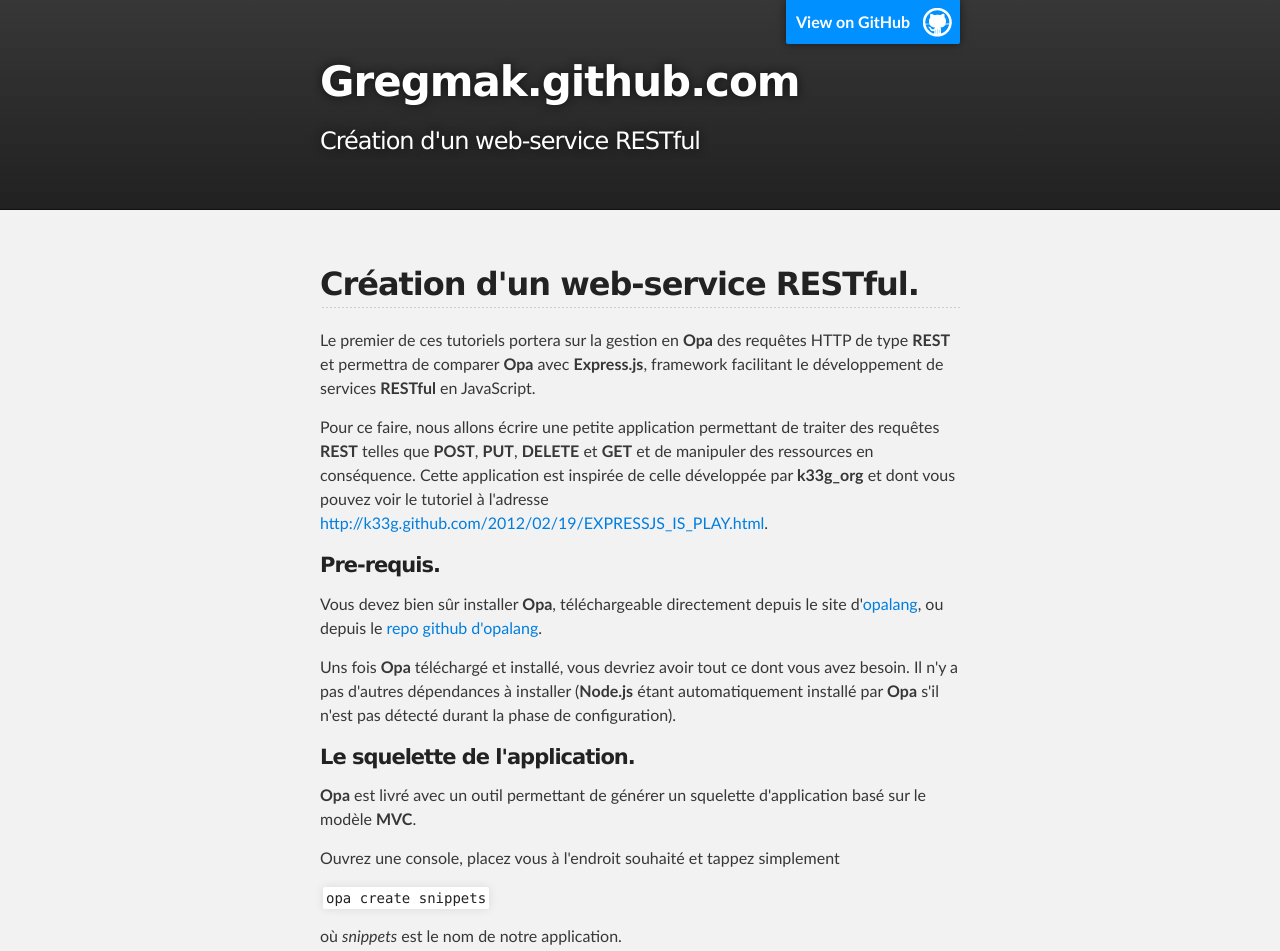
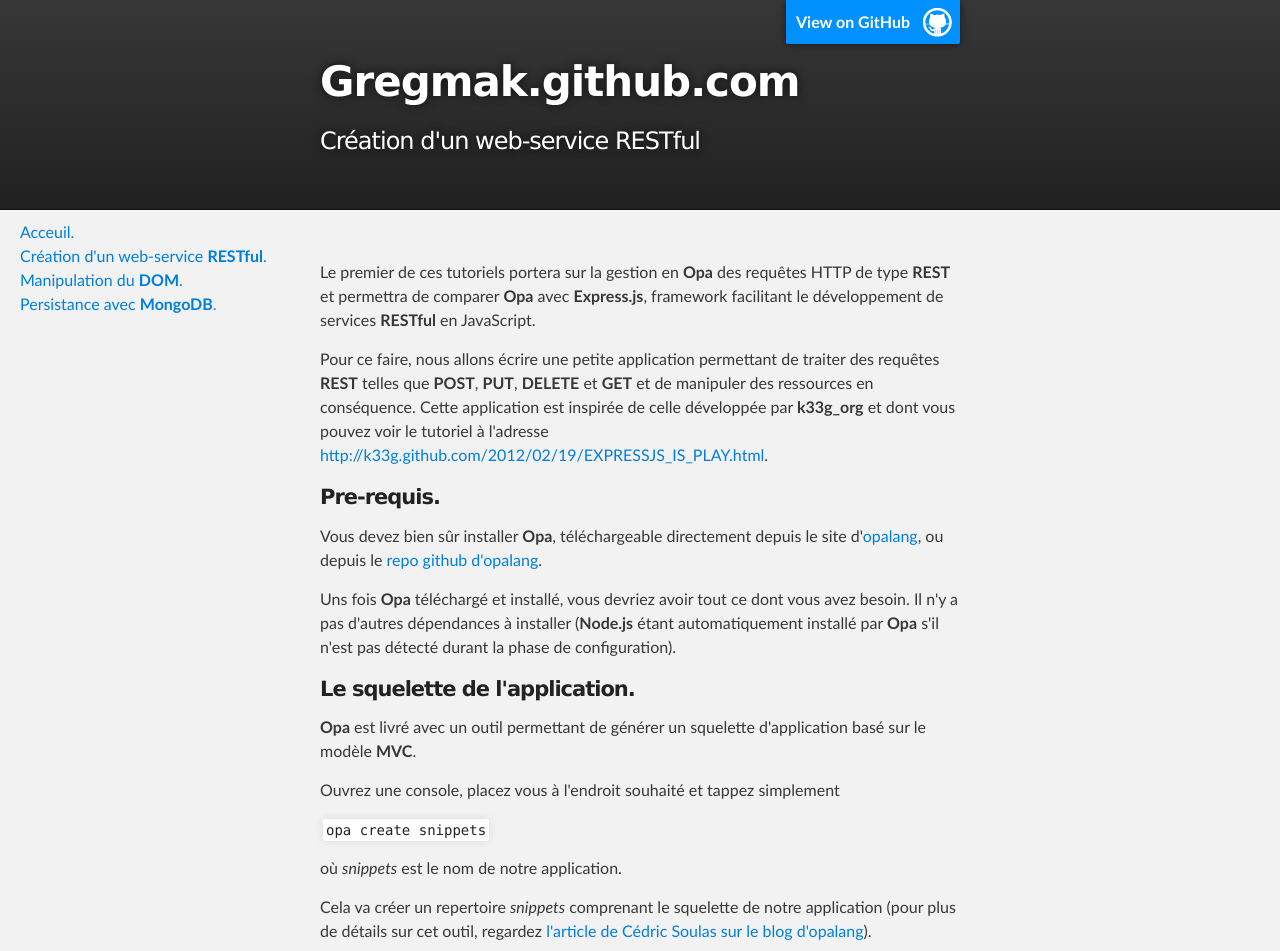
Before and after one commit to gregmak/gregmak.github.com, a plain HTML site: page rest.html in a window 1280 px wide. Shown: the top 951 px of the page. Drawn offline with Linux system fonts and the light colour scheme.

Commit message:
Page : add menu bar with tutorials list

```diff
--- a/rest.html
+++ b/rest.html
@@ -19,10 +19,18 @@
   </header>
 </div>
 
+<div class="tutorials">
+  <ul>
+    <li><a href="http://gregmak.github.com">Acceuil.</a></li>
+    <li><a href="http://gregmak.github.com/rest.html">Création d'un web-service <strong>RESTful</strong>.</a></li>
+    <li><a href="http://gregmak.github.com/dom.html">Manipulation du <strong>DOM</strong>.</a></li>
+    <li><a href="http://gregmak.github.com/mongo.html">Persistance avec <strong>MongoDB</strong>.</a></li>
+  </ul>
+</div>
+
 <!-- MAIN CONTENT -->
 <div id="main_content_wrap" class="outer">
   <section id="main_content" class="inner">
-  <h2>Création d'un web-service <strong>RESTful</strong>.</h2>
 
   <p>Le premier de ces tutoriels portera sur la gestion en <strong>Opa</strong> des requêtes HTTP de type <strong>REST</strong> et permettra de comparer <strong>Opa</strong> avec <strong>Express.js</strong>, framework facilitant le développement de services <strong>RESTful</strong> en JavaScript.</p>
 
--- a/stylesheets/stylesheet.css
+++ b/stylesheets/stylesheet.css
@@ -206,6 +206,7 @@ ul, ol, dl {
 ul li {
   list-style: inside;
   padding-left: 20px;
+  list-style-type: none;
 }
 
 ol li {
@@ -260,6 +261,11 @@ form {
 img {
   width: 100%;
   max-width: 100%;
+}
+
+.tutorials {
+  position: absolute;
+  top: 220px;
 }
 
 /*******************************************************************************
```
Also changed, not shown: dom.html (+9 -1 lines), index.html (+5 -3 lines), mongo.html (+9 -1 lines).
